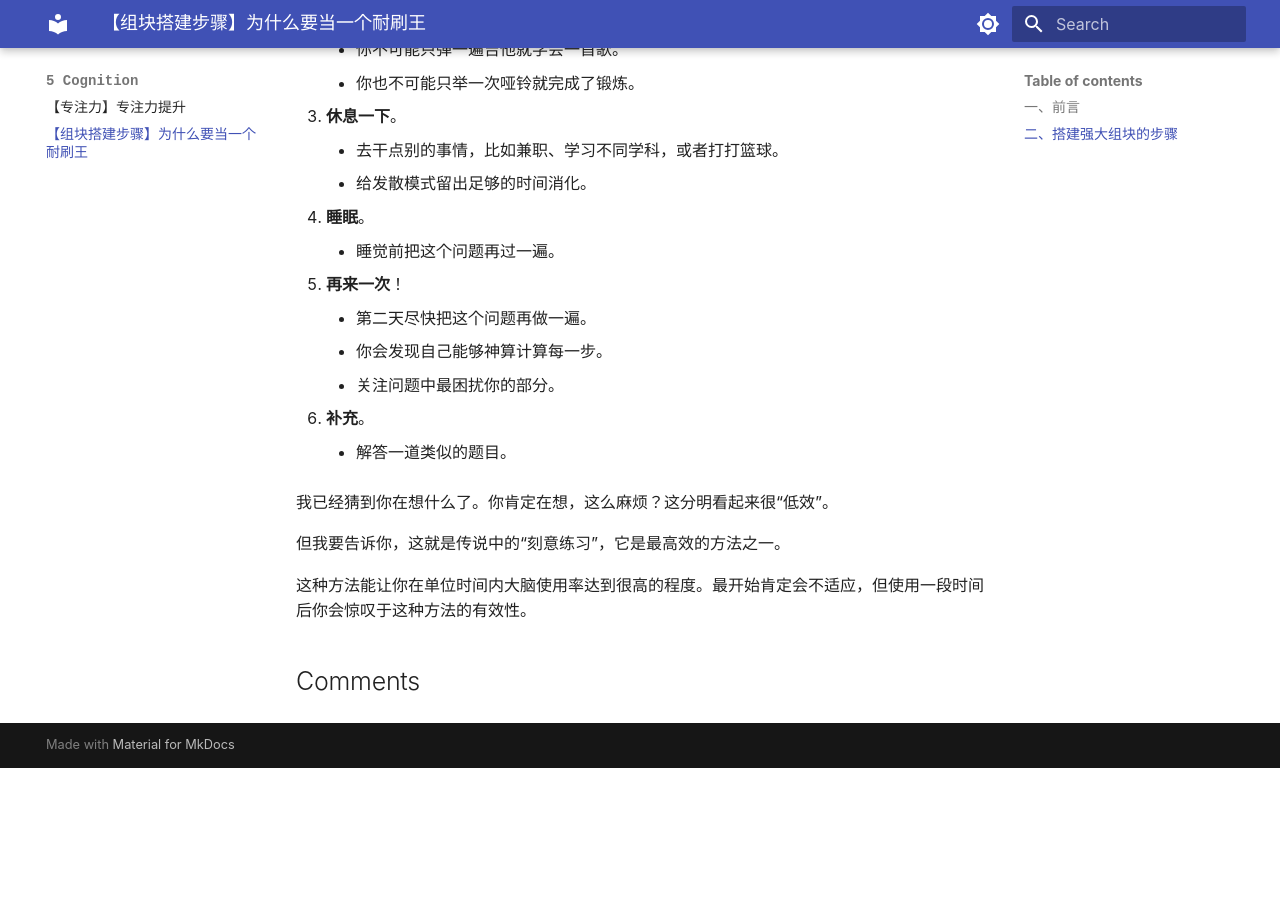
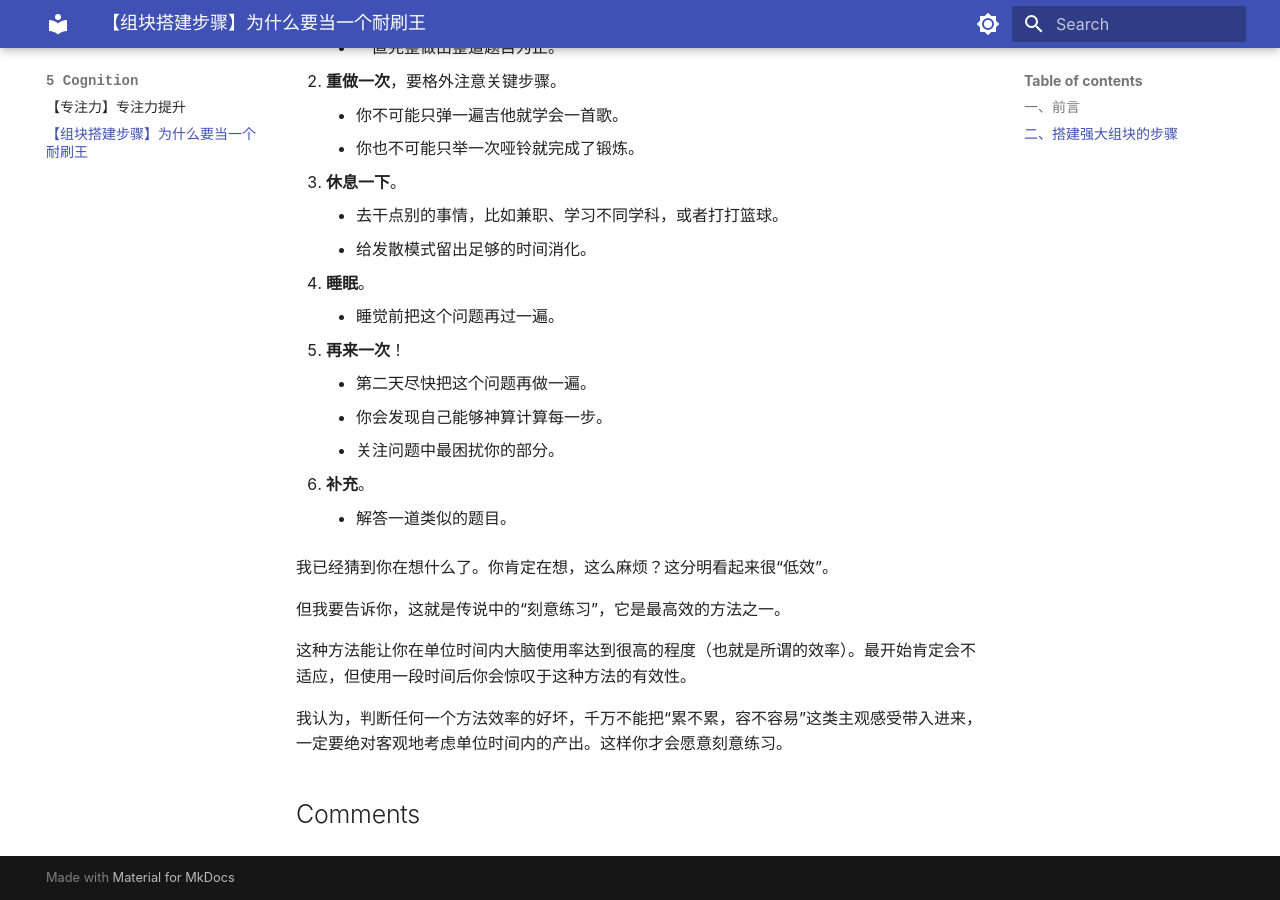
Before and after one commit to syiooo/syiooo.github.io, an MkDocs documentation site: the page built from docs/5_Cognition/【组块搭建步骤】为什么要当一个耐刷王.md, in a window 1280 px wide and 900 px high, scrolled down 635 px. Built offline with MkDocs 1.6.1 and Material for MkDocs 9.7.7, drawn with Linux system fonts in a browser that asks for light colours; comment, search, counter and statistics services are not loaded; before the commit the page ends 1403 px from its top, so only the background shows below that; some of the changed text lies outside the part shown.

Commit message:
搭建强大组块

```diff
--- a/docs/5_Cognition/【组块搭建步骤】为什么要当一个耐刷王.md
+++ b/docs/5_Cognition/【组块搭建步骤】为什么要当一个耐刷王.md
@@ -1,3 +1,4 @@
+> 本方法使用于任何理工科学习内容，个人认为尤其适用于刷题。
 ## 一、前言
 在阅读《学习之道》一书时，学到了很多对我有启发性的学习方法。其中，组块这个概念被作者通过“间隔学习法”分开重复了两次，非常生动。
 
@@ -30,4 +31,6 @@
 
 但我要告诉你，这就是传说中的“刻意练习”，它是最高效的方法之一。
 
-这种方法能让你在单位时间内大脑使用率达到很高的程度。最开始肯定会不适应，但使用一段时间后你会惊叹于这种方法的有效性。
+这种方法能让你在单位时间内大脑使用率达到很高的程度（也就是所谓的效率）。最开始肯定会不适应，但使用一段时间后你会惊叹于这种方法的有效性。
+
+我认为，判断任何一个方法效率的好坏，千万不能把“累不累，容不容易”这类主观感受带入进来，一定要绝对客观地考虑单位时间内的产出。这样你才会愿意刻意练习。
```
